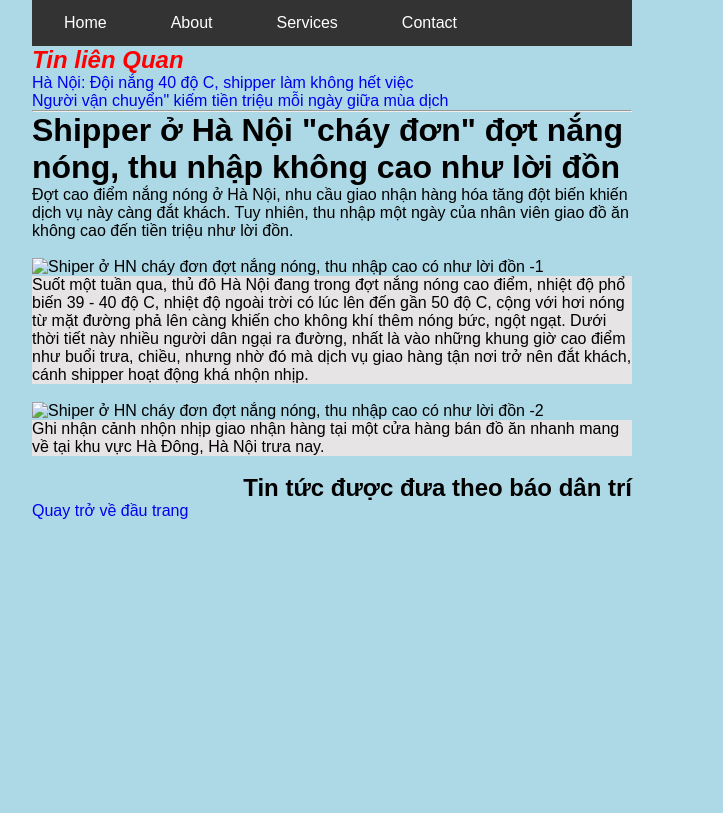
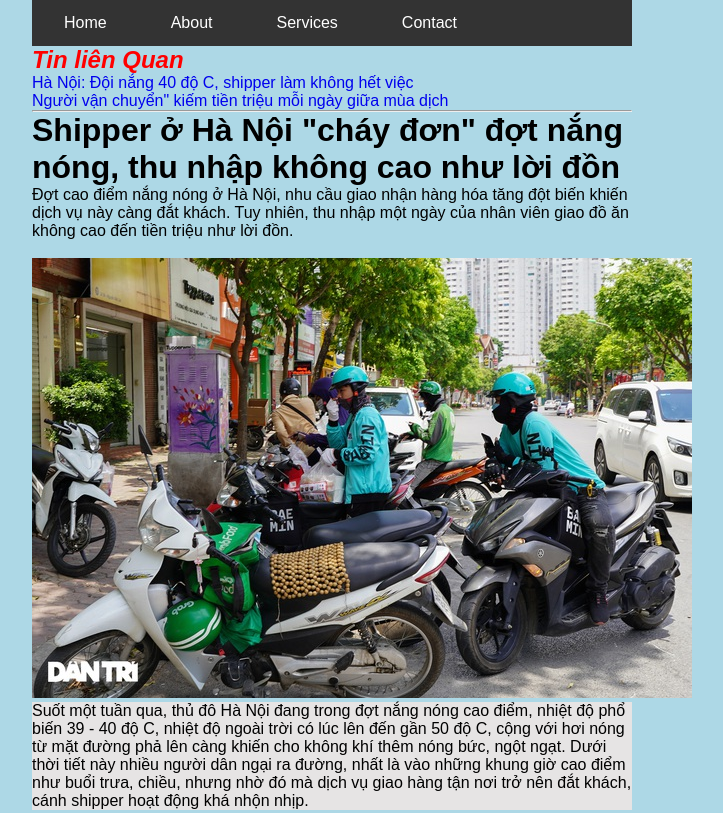
Before and after one commit to Halkyx/basicweb, a plain HTML site: page day3/hw/index.html in a window 1280 px wide. Shown: the top 813 px of the page, without its empty margins (308-1031 px from the left). Drawn offline with Linux system fonts and the light colour scheme; files that its build step writes are made by us from their sources.

Commit message:
day3 hw updated (fixed)

```diff
--- a/day3/hw/index.html
+++ b/day3/hw/index.html
@@ -5,7 +5,7 @@
     <meta http-equiv="X-UA-Compatible" content="IE=edge" />
     <meta name="viewport" content="width=device-width, initial-scale=1.0" />
     <title>Hot News</title>
-    <link rel="stylesheet" href="../homework/css/style.css" />
+    <link rel="stylesheet" href="style.css" />
   </head>
   <body>
     <div id="main">
@@ -41,7 +41,7 @@
         </p>
         <br />
         <img
-          src="../homework/img/img1/shiper-service.jpg"
+          src="shiper-service.jpg"
           alt="Shiper ở HN cháy đơn đợt nắng nóng, thu nhập cao có như lời đồn -1"
         /><br />
         <p class="shiper-service">
@@ -55,7 +55,7 @@
         </p>
         <br />
         <img
-          src="../homework/img/img1/shiper-service2.jpg"
+          src="shiper-service2.jpg"
           alt="Shiper ở HN cháy đơn đợt nắng nóng, thu nhập cao có như lời đồn -2"
         /><br />
         <p class="shiper-service">
```
